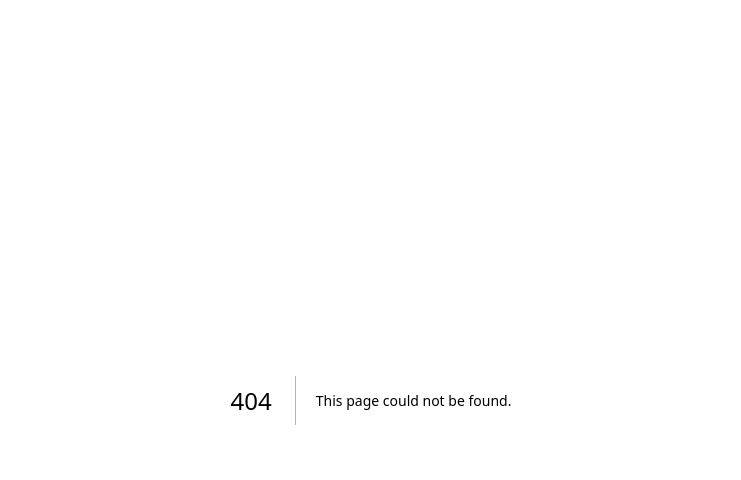
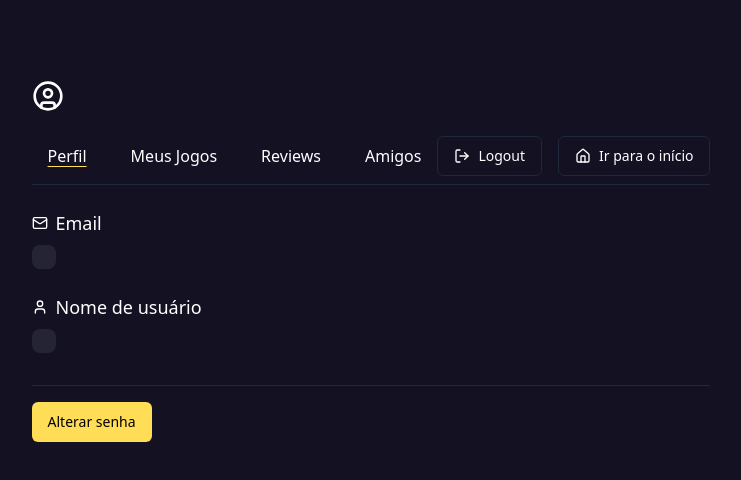
Before and after one commit to is0bee/pixel-critic-api, a Next.js app: page /conta/perfil in a window 1280 px wide. Before the commit this address had no page. Shown: the top 480 px of the page, without its empty margins (269-1010 px from the left). Built offline with nearby package versions, Linux system fonts and the light colour scheme.

Commit message:
feat: Terminando a tela de perfil

```diff
--- /dev/null
+++ b/src/app/conta/layout.tsx
@@ -0,0 +1,82 @@
+'use client'
+
+import { ReactNode, useContext } from "react";
+
+import { CircleUser, Home, LogOut } from "lucide-react";
+
+import { AuthContext } from "@/context/auth-context";
+
+import { redirect } from "next/navigation";
+
+import TabButton from "@/components/tab-button";
+import { Button } from "@/components/ui/button";
+import { Separator } from "@/components/ui/separator";
+import Link from "next/link";
+
+export default function AccountPageLayout({ children }: { children: ReactNode }) {
+
+  const { logout, user } = useContext(AuthContext)
+
+
+  function goToHome() {
+    redirect('/')
+  }
+
+  return (
+    <div className="flex flex-col items-center min-h-screen gap-2 px-6 mt-4 min-w-screen sm:px-screen sm:mt-20">
+      <header className="flex items-center justify-start w-full gap-3">
+        <CircleUser className="w-8 h-8" />
+        <span className="text-xl">{user?.username}</span>
+      </header>
+
+      {/* tabs */}
+      <div className="flex flex-col items-center justify-between w-full mt-4 lg:flex-row">
+        <nav className="flex flex-wrap items-center justify-center gap-3 lg:justify-start">
+          <TabButton route={'/conta/perfil'}>
+            Perfil
+          </TabButton>
+          <TabButton route={'/conta/meus-jogos'}>
+            Meus Jogos
+          </TabButton>
+          <TabButton route={'/conta/reviews'}>
+            Reviews
+          </TabButton>
+          <TabButton route={'/conta/amigos'}>
+            Amigos
+          </TabButton>
+        </nav>
+
+        <div className="flex flex-wrap items-center gap-4 my-4 lg:ml-auto justiy-center lg:my-0">
+          {/* logout */}
+          <Button
+            variant={'outline'}
+            className="hover:bg-primary hover:text-primary-foreground"
+            asChild
+          >
+            <Link href={'/auth/login'}>
+              <LogOut className="w-4 h-4 mr-2" />
+              Logout
+            </Link>
+          </Button>
+
+          {/* ir para home */}
+          <Button
+            variant={'outline'}
+            className="hover:bg-primary hover:text-primary-foreground"
+            asChild
+          >
+            <Link href={'/'}>
+              <Home className="w-4 h-4 mr-2" />
+              Ir para o início
+            </Link>
+          </Button>
+        </div>
+      </div>
+
+      <Separator />
+
+      {/* componente da rota */}
+      {children}
+    </div>
+  )
+}
--- /dev/null
+++ b/src/app/conta/meus-jogos/page.tsx
@@ -0,0 +1,5 @@
+export default function MyGamesPage() {
+  return (
+    <div>Meus jogos</div>
+  )
+}
--- /dev/null
+++ b/src/app/conta/perfil/page.tsx
@@ -0,0 +1,43 @@
+'use client'
+
+import { Mail, User } from "lucide-react";
+
+import { Button } from '@/components/ui/button';
+
+import { Separator } from '@/components/ui/separator';
+import { AuthContext } from "@/context/auth-context";
+import { useContext } from "react";
+
+export default function ProfilePage() {
+  const { user } = useContext(AuthContext)
+
+  return (
+    <div className='flex flex-col items-start justify-center min-w-full min-h-full gap-4'>
+      {/* page content */}
+      <div className="flex flex-col items-start justify-center gap-6 my-4 size-full">
+        {/* email */}
+        <div className="flex flex-col items-start justify-center gap-2">
+          <span className="flex items-center justify-center text-lg">
+            <Mail className="w-4 h-4 mr-2" />
+            Email
+          </span>
+          <span className="p-3 rounded-lg bg-accent/30">{user?.email}</span>
+        </div>
+
+        {/* usuario */}
+        <div className="flex flex-col items-start justify-center gap-2">
+          <span className="flex items-center justify-center text-lg">
+            <User className="w-4 h-4 mr-2" />
+            Nome de usuário
+          </span>
+          <span className="p-3 rounded-lg bg-accent/30">{user?.username}</span>
+        </div>
+      </div>
+      <Separator />
+
+      <Button className="self-center sm:self-start">
+        Alterar senha
+      </Button>
+    </div>
+  )
+}
--- /dev/null
+++ b/src/components/tab-button.tsx
@@ -0,0 +1,26 @@
+import { Button } from '@/components/ui/button'
+import Link from 'next/link'
+import { usePathname } from 'next/navigation'
+import { ReactNode } from 'react'
+
+type Props = {
+  route: string
+  children: ReactNode
+}
+
+export default function TabButton({ route, children }: Props) {
+  const pathname = usePathname()
+
+  return (
+    <Button
+      data-isrouteactive={pathname === route ? true : false}
+      className="text-white text-base data-[isrouteactive=true]:underline decoration-primary transition"
+      variant={'link'}
+      asChild
+    >
+      <Link href={route}>
+        {children}
+      </Link>
+    </Button>
+  )
+}
```
